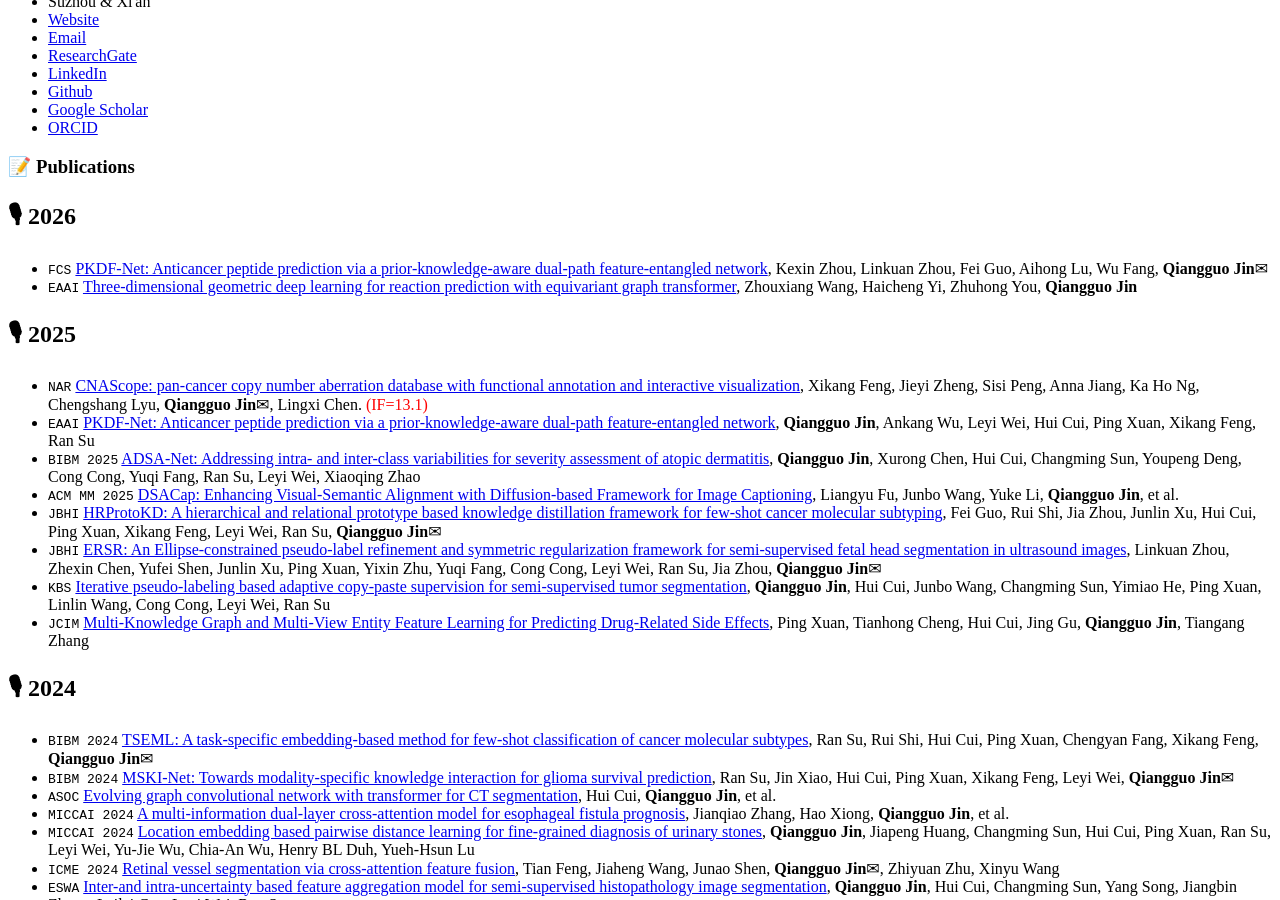
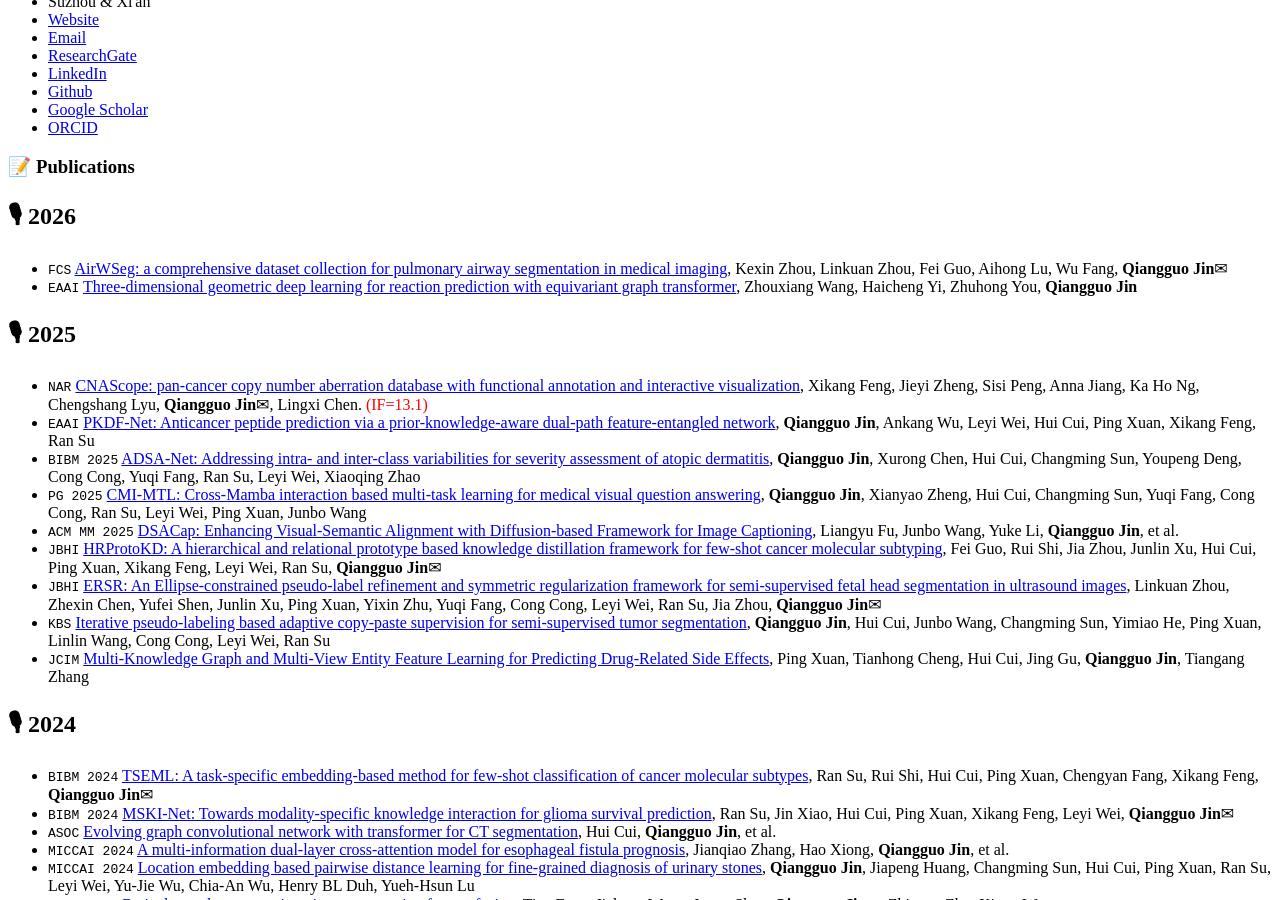
Before and after one commit to qgking/qgking.github.io, a Jekyll site: the page built from _pages/includes/pub.md, in a window 1280 px wide and 900 px high, scrolled down 606 px. Built offline with Jekyll 4.4.1, drawn with Linux system fonts in a browser that asks for light colours; our own code applies the rules of GitHub Pages for plain Markdown files.

Commit message:
update pub

```diff
--- a/_pages/includes/pub.md
+++ b/_pages/includes/pub.md
@@ -1,14 +1,14 @@
 
 # 📝 Publications
 ## 🎙 2026
-- ``FCS`` [PKDF-Net: Anticancer peptide prediction via a prior-knowledge-aware dual-path feature-entangled network](https://link.springer.com/article/10.1007/s11704-025-41308-1), Kexin Zhou, Linkuan Zhou, Fei Guo, Aihong Lu, Wu Fang, **Qiangguo Jin**✉
+- ``FCS`` [AirWSeg: a comprehensive dataset collection for pulmonary airway segmentation in medical imaging](https://link.springer.com/article/10.1007/s11704-025-41308-1), Kexin Zhou, Linkuan Zhou, Fei Guo, Aihong Lu, Wu Fang, **Qiangguo Jin**✉
 - ``EAAI`` [Three-dimensional geometric deep learning for reaction prediction with equivariant graph transformer](https://www.sciencedirect.com/science/article/pii/S0952197625028817), Zhouxiang Wang, Haicheng Yi, Zhuhong You, **Qiangguo Jin**
 
 ## 🎙 2025
 - ``NAR`` [CNAScope: pan-cancer copy number aberration database with functional annotation and interactive visualization](https://academic.oup.com/nar/advance-article-pdf/doi/10.1093/nar/gkaf1242/65405616/gkaf1242.pdf), Xikang Feng, Jieyi Zheng, Sisi Peng, Anna Jiang, Ka Ho Ng, Chengshang Lyu, **Qiangguo Jin**✉, Lingxi Chen. <span style="color:red">(IF=13.1)</span>
 - ``EAAI`` [PKDF-Net: Anticancer peptide prediction via a prior-knowledge-aware dual-path feature-entangled network](https://www.sciencedirect.com/science/article/abs/pii/S0952197625017452), **Qiangguo Jin**, Ankang Wu, Leyi Wei, Hui Cui, Ping Xuan, Xikang Feng, Ran Su
 - ``BIBM 2025`` [ADSA-Net: Addressing intra- and inter-class variabilities for severity assessment of atopic dermatitis](https://ieeexplore.ieee.org/abstract/document/11357062), **Qiangguo Jin**, Xurong Chen, Hui Cui, Changming Sun, Youpeng Deng, Cong Cong, Yuqi Fang, Ran Su, Leyi Wei, Xiaoqing Zhao
-<!-- - ``PG 2025`` [CMI-MTL: Cross-Mamba interaction based multi-task learning for medical visual question answering](https://arxiv.org/pdf/2511.01357), **Qiangguo Jin**, Xianyao Zheng, Hui Cui, Changming Sun, Yuqi Fang, Cong Cong, Ran Su, Leyi Wei, Ping Xuan, Junbo Wang -->
+- ``PG 2025`` [CMI-MTL: Cross-Mamba interaction based multi-task learning for medical visual question answering](https://arxiv.org/pdf/2511.01357), **Qiangguo Jin**, Xianyao Zheng, Hui Cui, Changming Sun, Yuqi Fang, Cong Cong, Ran Su, Leyi Wei, Ping Xuan, Junbo Wang
 - ``ACM MM 2025`` [DSACap: Enhancing Visual-Semantic Alignment with Diffusion-based Framework for Image Captioning](https://dl.acm.org/doi/epdf/10.1145/3746027.3755156), Liangyu Fu, Junbo Wang, Yuke Li, **Qiangguo Jin**, et al.
 - `JBHI` [HRProtoKD: A hierarchical and relational prototype based knowledge distillation framework for few-shot cancer molecular subtyping](https://ieeexplore.ieee.org/abstract/document/11173262/), Fei Guo, Rui Shi, Jia Zhou, Junlin Xu, Hui Cui, Ping Xuan, Xikang Feng, Leyi Wei, Ran Su, **Qiangguo Jin**✉
 - `JBHI` [ERSR: An Ellipse-constrained pseudo-label refinement and symmetric regularization framework for semi-supervised fetal head segmentation in ultrasound images](https://ieeexplore.ieee.org/abstract/document/11141370/), Linkuan Zhou, Zhexin Chen, Yufei Shen, Junlin Xu, Ping Xuan, Yixin Zhu, Yuqi Fang, Cong Cong, Leyi Wei, Ran Su, Jia Zhou, **Qiangguo Jin**✉
```
